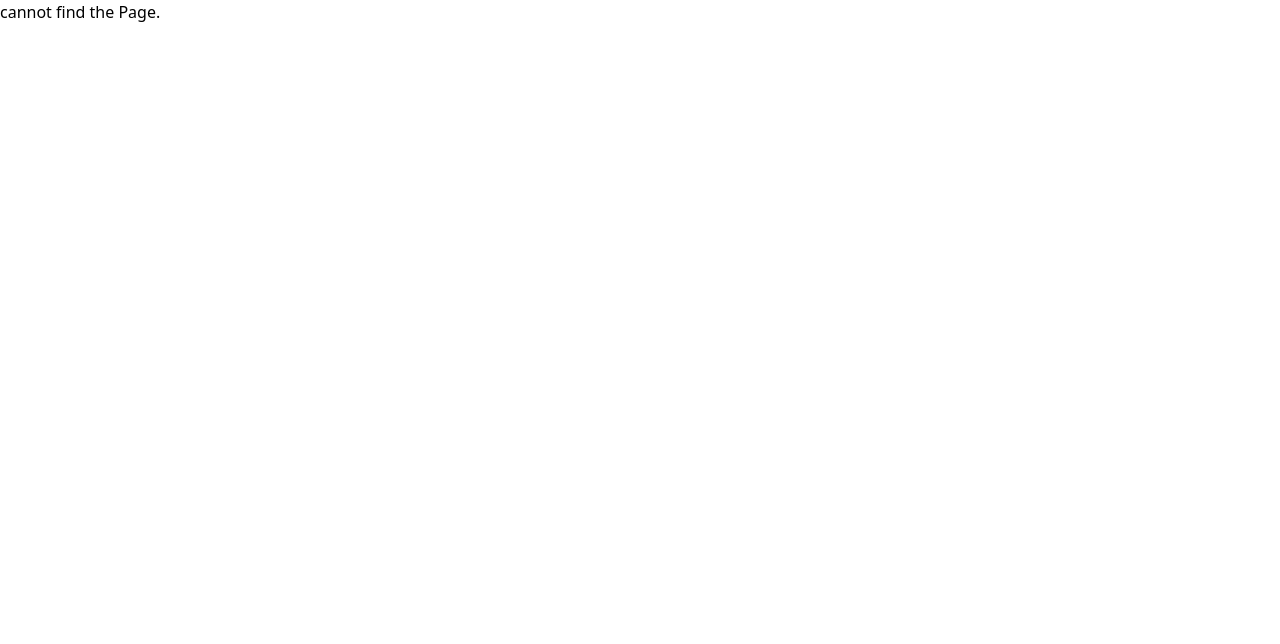
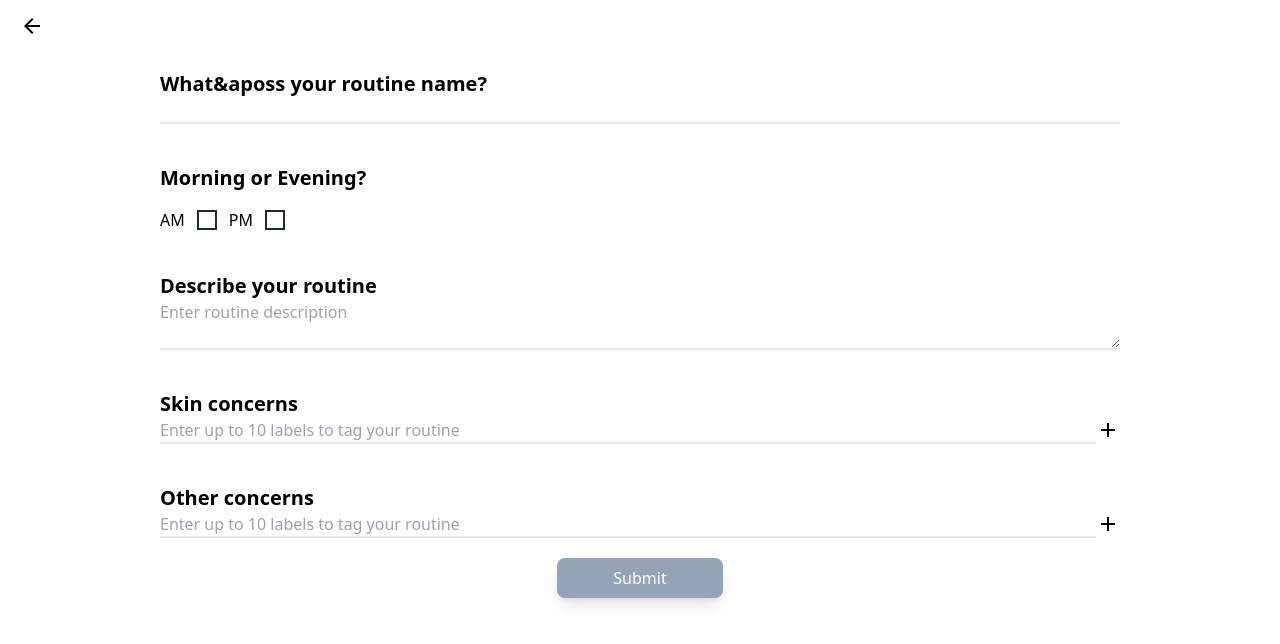
Before and after one commit to jjy963851/Cosme, a Next.js app: page /submit in a window 1280 px wide. Before the commit this address had no page. Shown: the top 644 px of the page. Built offline with nearby package versions, Linux system fonts and the light colour scheme.

Commit message:
submit form created

```diff
--- a/components/SideBar.js
+++ b/components/SideBar.js
@@ -94,7 +94,7 @@ export default function Sidebar(){
               <ArchiveBoxIcon className = "mr-3"/>
               About Us
             </Link>
-            <Link href =""
+            <Link href ="/submit"
             className ="flex items-center text-white opacity-75 hover:opacity-100 py-4 pl-6">
               <PostIcon className = "mr-3"/>
              Submit Your Story
--- a/components/card_props2.js
+++ b/components/card_props2.js
@@ -1,7 +1,9 @@
 import { ArrowRightIcon, EyeIcon, ChatIcon} from "@heroicons/react/outline"
-
+import Link from "next/link";
+import { useState } from "react";
 export default function CardProps2(props){
 
+    const[isReadMoreShown, setReadMoreShown] = useState(true)
     return(
  /**padding 4, small size screen, card size will be half of the screen */
         /** this container will make overall card will responsive  */
@@ -28,10 +30,13 @@ export default function CardProps2(props){
                 </div>
 
            {/** here will be the main ocntent and explain */}
-           <p className =" leading-relaxed my-3 p-3">
+           <p className ={` ${isReadMoreShown ? "" : "line-clamp-none"} line-clamp-4 md:line-clamp-none leading-relaxed my-3 `}>
                 {props.content}
             </p>
-
+            <button className ="text-gray-500 hover:text-pink-200 trainsition duration-300 ease-in"
+            onClick={()=>setReadMoreShown(!isReadMoreShown)}>
+                {isReadMoreShown ? "read more..." : "read less..."}
+            </button>
             {/**transition duration = when hover it, the hover effect time? */}
             <div className =" p-6 hover:bg-indigo-600 hover:text-white transition duration-300 ease-in">
 
--- a/package.json
+++ b/package.json
@@ -9,15 +9,21 @@
     "lint": "next lint"
   },
   "dependencies": {
+    "@emotion/react": "^11.10.6",
+    "@emotion/styled": "^11.10.6",
     "@heroicons/react": "^1.0.6",
+    "@mui/icons-material": "^5.11.11",
+    "@mui/material": "^5.11.13",
     "eslint": "8.35.0",
     "eslint-config-next": "13.2.1",
     "next": "13.2.1",
     "react": "18.2.0",
     "react-dom": "18.2.0",
+    "react-hook-form": "^7.43.7",
     "swiper": "^9.1.0"
   },
   "devDependencies": {
+    "@tailwindcss/line-clamp": "^0.4.2",
     "@types/node": "18.14.4",
     "@types/react": "18.0.28",
     "autoprefixer": "^10.4.13",
--- a/pages/Features.js
+++ b/pages/Features.js
@@ -28,6 +28,7 @@ export default function Features(props){
       keyboard={{
         enabled: true,
       }}
+      speed ={1000}
 
       modules={[Keyboard]}
 
--- a/pages/chatgpt.js
+++ b/pages/chatgpt.js
@@ -11,7 +11,7 @@ export default function GPT(){
 <h1 className = "font-extrabold text-lg lg:text-2xl ">Routine Drops</h1>
 <div className="flex">
 <Link href = "/routine" legacyBehavior>
-<img src="/img1.jpg" alt="Card image" className="w-1/2 lg:w-1/4 pb-2 rounded-xl ml-4"/>
+<img src="/img1.jpg" alt="Card image" className="w-1/2 lg:w-1/4 pb-2 rounded-xl ml-4 transition duration-300 transform hover:scale-105"/>
 </Link>
 <div className="flex flex-col p-4 w-1/2 lg:w-5/6 ">
 <h2 className="text-2xl font-bold mb-2">Spongebob Square Pants Routine</h2>
@@ -31,11 +31,11 @@ export default function GPT(){
 <div className="flex">
     <div className = "flex justify-between gap-x-3 ml-4 pr-10 ">
     <Link href = "/keepit" legacyBehavior>
-    <img src="/img1.jpg" alt="Card image" className=" hidden md:block w-2/4 lg:w-1/2 pb-2 rounded-xl "/>
+    <img src="/img1.jpg" alt="Card image" className=" hidden md:block w-2/4 lg:w-1/2 pb-2 rounded-xl transition duration-300 transform hover:scale-105 "/>
     </Link>
 
     <Link href = "/keepit" legacyBehavior>
-    <img src="/img1.jpg" alt="Card image" className="w-full lg:w-1/2 pb-2 rounded-xl"/>
+    <img src="/img1.jpg" alt="Card image" className="w-full lg:w-1/2 pb-2 rounded-xl transition duration-300 transform hover:scale-105"/>
     </Link>
     </div>
 
@@ -53,14 +53,14 @@ export default function GPT(){
 <div className = "flex justify-between gap-x-2 ml-4 pr-10">
 <div className="flex flex-col  w-1/2 lg:w-1/3">
 <h2 className="hidden md:block text-2xl font-bold mb-2 ">Spongebob Square Pants Routine</h2>
-<p className="hidden md:block flex-grow py-4 text-gray-700">Starter cleaner, works well after washting your face in cold water. This is primarily a form based cleansor that deeply penetarate the start</p>
+<p className=" hidden md:block  flex-grow py-3 text-gray-700 ">Starter cleaner, works well after washting your face in cold water. This is primarily a form based cleansor that deeply penetarate the start</p>
 </div>
 <div className="flex flex-col  w-1/2 lg:w-1/3 ">
 <h2 className="text-2xl font-bold mb-2">Spongebob Square Pants Routine</h2>
-<p className="flex-grow py-4 text-gray-700">Starter cleaner, works well after washting your face in cold water. This is primarily a form based cleansor that deeply penetarate the start</p>
+<p className="flex-grow  line-clamp-4 md:line-clamp-none text-gray-700">Starter cleaner, works well after washting your face in cold water. This is primarily a form based cleansor that deeply penetarate the start</p>
 </div>
 <Link href = "/shop" legacyBehavior>
-<img src="/img1.jpg" alt="Card image" className="w-full lg:w-1/4 pb-2 rounded-xl mr-4"/>
+<img src="/img1.jpg" alt="Card image" className="w-full h-fit lg:w-1/4 pb-2 rounded-xl mr-4 transition duration-300 transform hover:scale-105"/>
 </Link>
 </div>
 
--- a/pages/routine.js
+++ b/pages/routine.js
@@ -18,6 +18,7 @@ export default function Routine({projects}){
      rewind ={true}
       direction={"vertical"}
       autoHeight
+      speed={1000}
       keyboard={{
         enabled: true,
       }}
--- /dev/null
+++ b/pages/submit.js
@@ -0,0 +1,139 @@
+import ArrowBackIcon from "@mui/icons-material/ArrowBack";
+import AddIcon from "@mui/icons-material/Add";
+import Link from "next/link";
+import React,{ useState} from "react";
+import {useForm} from "react-hook-form";
+export default function Submit(){
+    const [isSubmitted, setSubmitted] =useState(false);
+    const {register, handleSubmit} =useForm();
+
+
+    return(
+
+        <div className ="min-w-min">
+            <div className = "pl-5 mt-3">
+            <Link href="/">
+            <ArrowBackIcon/>
+            </Link>
+            </div>
+        <div className ="flex flex-col p-3 mx-auto md:max-w-5xl">
+            <form className="flex flex-col"
+            onSubmit
+            >
+            <div className="flex flex-col p-5">
+                <label name ="name" className="font-semibold text-lg md:text-xl">
+                What&aposs your routine name?
+                </label>
+                {/** need to be fixed */}
+                <input required name="name"
+                    id="name" type="text"
+                    {...register("name", { required: true, maxLength: 80 })}
+                className="pl-0 border-x-0 border-y-0 border-b-2 border-t-0 focus:ring-0 outline-none"
+                //placeholder={data.name != "" ? data.name : "Enter routine name"}
+
+                />
+            </div>
+
+            <div className =" flex flex-col p-5">
+            <label className="font-semibold text-lg md:text-xl">
+                Morning or Evening?
+              </label>
+              <div className="flex flex-row items-center grow-0 mt-4 space-x-3">
+              <label name="day">AM</label>
+                    <input
+                    type="radio"
+                    value="0"
+                    name="day"
+                    className="border-2 border-slate-800 p-2 appearance-none checked:bg-gray-500"
+                    placeholder="AM"
+                    {...register("day", { required: true })}
+                    />
+
+                <label name="day">PM</label>
+                <input
+                  type="radio"
+                  value="1"
+                  className="border-2 border-slate-800 p-2 appearance-none checked:bg-gray-500"
+                  {...register("day", { required: true })}
+                />
+              </div>
+            </div>
+
+            <div className=" flex flex-col p-5">
+              <label className="font-semibold text-lg md:text-xl">
+                Describe your routine
+              </label>
+              <textarea
+                name="description"
+                id="description"
+                {...register("description", { required: true,maxLength:1000 })}
+                className="pl-0 border-x-0 border-y-0 border-b-2 border-t-0 focus:ring-0 outline-none"
+                placeholder={ "Enter routine description" }
+                type="text"
+              />
+
+
+            </div>
+            <div className="flex flex-col p-5">
+              <label className="font-semibold text-lg md:text-xl">
+                Skin concerns
+              </label>
+              <div className="flex">
+                <input
+                  name="concerns"
+                  id="concerns"
+                  {...register("concerns")}
+                  className="flex-1 pl-0 border-x-0 border-y-0 border-b-2 border-t-0 focus:ring-0 outline-none"
+                  placeholder="Enter up to 10 labels to tag your routine"
+                  type="text"
+                />
+                <AddIcon onClick />
+              </div>
+
+              <div className="flex flex-wrap">
+                {/**{concerns.map((concern) => (
+                  <Concern name={concern} />
+                ))} */}
+              </div>
+            </div>
+
+            <div className="flex flex-col p-5">
+              <label className="font-semibold text-lg md:text-xl">
+                Other concerns
+              </label>
+
+              <div className="flex">
+                <input
+                  name="labels"
+                  id="labels"
+                  {...register("labels")}
+                  className="pl-0 flex-1 border-x-0 border-y-0 border-b-2 border-t-0 focus:ring-0 outline-none"
+                  placeholder="Enter up to 10 labels to tag your routine"
+                  type="text"
+                />
+
+                <AddIcon onClick />
+                </div>
+
+                <div className="flex flex-wrap">
+                {/**{labels.map((label) => (
+                  <Concern name={label} />
+                ))} */}
+              </div>
+                </div>
+
+                <div className="flex justify-center items-center">
+              <input
+                className="px-14 py-2 text-white bg-slate-400 rounded-lg shadow-lg transform hover:scale-105"
+                type="submit"
+                placeholder="Save"
+              />
+            </div>
+
+
+        </form>
+        </div>
+        </div>
+
+    );
+}
--- a/tailwind.config.js
+++ b/tailwind.config.js
@@ -5,12 +5,12 @@ module.exports = {
             './components/**/*.{js,ts,jsx,tsx}',
           ],
   theme: {
-    screens: {
-      'sm' : '576px',
-      'md' : '960px',
-      'lg' : '1440px'
-    },
     extend: {},
   },
-  plugins: [],
+  variants: {
+    lineClamp: ['responsive', 'hover']
+  },
+  plugins: [
+    require('@tailwindcss/line-clamp'),
+  ],
 }
```
Also changed, not shown: 1 other file (tests, documents, lock files or other folders).
